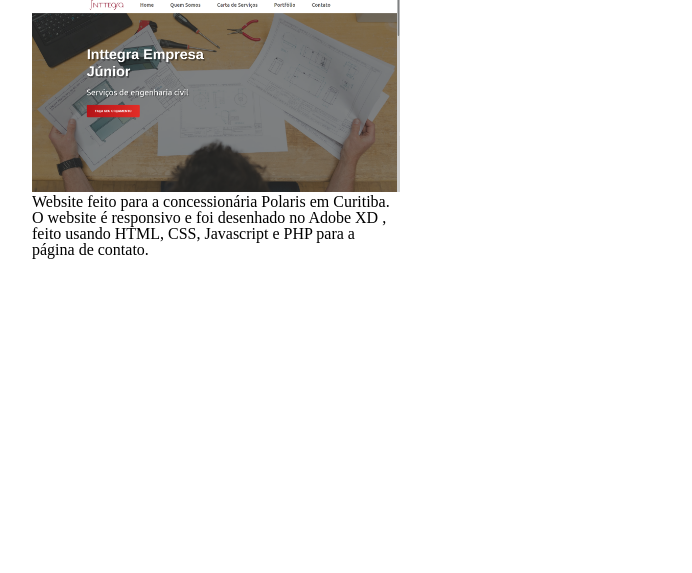
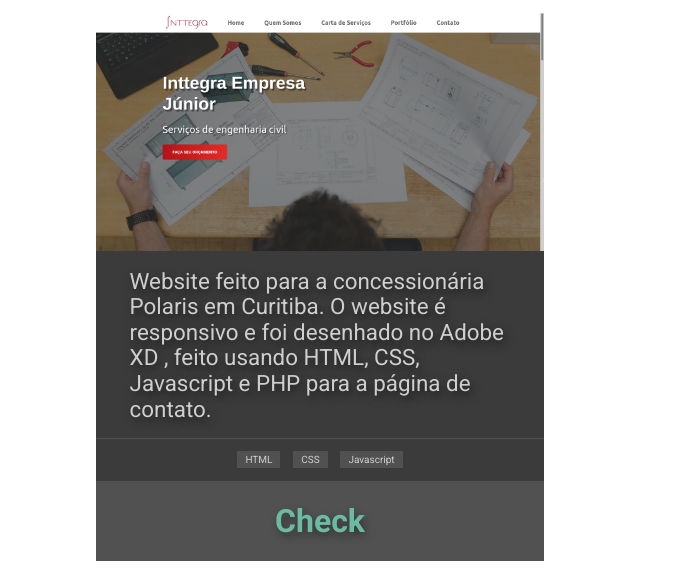
Before and after one commit to viniciuscodc/portfolio, a Gatsby site: page /projects in a window 1280 px wide. Shown: the part 227-800 px from the top of the page, without its empty margins (96-788 px from the left). Built offline with nearby package versions, Linux system fonts and the light colour scheme; Gatsby itself is replaced by a stand-in of ours.

Commit message:
added project card css style

```diff
--- a/src/pages/projects.js
+++ b/src/pages/projects.js
@@ -21,7 +21,7 @@
       <div className="card-grid">
         <div className="card">
           <div className="card-image">
-            <img src={image} alt="image-1" />
+            <img src={image} alt="image"/>
           </div>
           <div className="card-information">
             <p>
@@ -30,7 +30,15 @@
               Javascript e PHP para a página de contato.
             </p>
           </div>
-          <div className="card-tags"></div>
+          <div className="tag-container">
+
+            <span>HTML</span>
+            <span>CSS</span>
+            <span>Javascript</span>
+          </div>
+          <div className="card-button">
+            <span>Check</span>
+          </div>
         </div>
       </div>
     </main>
--- a/src/style/index.scss
+++ b/src/style/index.scss
@@ -1,12 +1,9 @@
 @use "./imports/colors.scss" as c;
 @use "./imports/fonts.scss";
 
-* {
-  background-color: c.$sec-grey1;
-}
-
 :root{
   font-size: 10px;
+  background-color: c.$sec-grey1;
 }
 
 .home-page {
@@ -56,6 +53,7 @@
     padding: 0.5rem 1.3rem;
     font-size: 3.2rem;
     font-weight: 300;
+    background-color: c.$sec-grey1;
     color: c.$main-blue;
     border-color: c.$main-blue;
     cursor: pointer;
--- a/src/style/projects.scss
+++ b/src/style/projects.scss
@@ -1,4 +1,5 @@
 @use './imports/colors.scss' as c;
+@use "./imports/fonts.scss";
 
 .projects-page{
     nav {
@@ -14,33 +15,79 @@
 .projects-header{
     display: flex;
     justify-content: center;
-    font-size: 3rem;
+    font-size: 4rem;
+    font-weight: 600;
+    font-family: 'Roboto', sans-serif;
     color: c.$main-green;
-    font-weight: 600;
     padding: 2rem 0;
 }
 
 .card-grid{
-    width: 80%;
+    display: flex;
+    width: 70%;
     margin: 0 auto;
     font-size: 10px;
 
     .card{
         display: flex;
         flex-direction: column;
-        width: 23rem;
+        width: 28rem;
+        background-color: c.$sec-grey2;
+
         .card-image{
             img{
-                width: 23rem;
+                width: 28rem;
             }
         }
+
         .card-information{
-            height: 120px;
-            font-size: 1rem;
+            p{
+                margin: 1rem auto;
+                width: 85%;
+                font-size: 1.4rem;
+                color: c.$sec-grey7;
+                font-family: 'Roboto', sans-serif;
+                text-shadow: 2px 4px 8px rgba(0,0,0,0.55);
+               // text-shadow: 2px 2px rgba(43, 42, 42, 0.65);
+                line-height: 1.6rem;
+            }
 
+            &::after{
+                content:"";
+                display:block;
+                width: 100%;
+                border-bottom: 1px solid c.$sec-grey3;
+            }
         }
-        .card-tags{
 
+        .tag-container{
+            padding: 1rem;
+            margin: 0 auto;
+
+            span{
+                font-family: 'Roboto', sans-serif;
+                margin: 0 0.4rem;
+                padding: 0.2rem 0.5rem;
+                background-color: c.$sec-grey3;
+                color: c.$sec-grey7;
+            }
         }
+
+        .card-button{
+            display: flex;
+            justify-content: center;
+            align-items: center;
+            height: 5rem;
+            font-size: 2rem;
+            font-weight: 600;
+            font-family: 'Roboto', sans-serif;
+            text-shadow: 2px 4px 8px rgba(0,0,0,0.4);
+           // text-shadow: 2px 2px rgba(43, 42, 42, 0.65);
+            background-color: c.$sec-grey3;
+            color: c.$main-green;
+            cursor: pointer;
+        }
+
+
     }
 }
```
